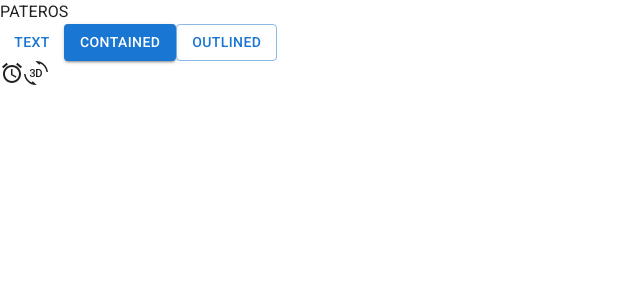
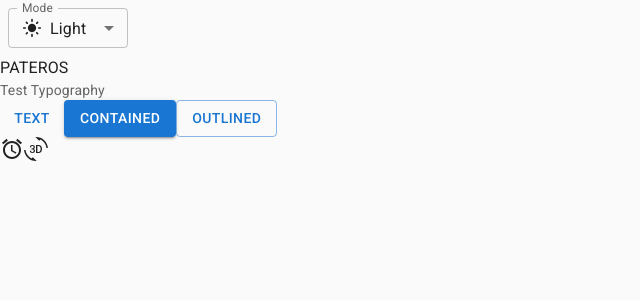
Before and after one commit to TuanPh1608/trello-web, a React (Vite) app: page / in a window 1280 px wide. Shown: the top 300 px of the page, without its empty margins (0-640 px from the left). Built offline with nearby package versions, Linux system fonts and the light colour scheme.

Commit message:
Config dark-light mode

```diff
--- a/src/App.jsx
+++ b/src/App.jsx
@@ -1,12 +1,70 @@
+import { useColorScheme } from '@mui/material/styles'
+
 import Button from '@mui/material/Button'
 import AccessAlarm from '@mui/icons-material/AccessAlarm'
 import ThreeDRotation from '@mui/icons-material/ThreeDRotation'
+import Typography from '@mui/material/Typography'
+import Select from '@mui/material/Select'
+import MenuItem from '@mui/material/MenuItem'
+import Box from '@mui/material/Box'
+import FormControl from '@mui/material/FormControl';
+import InputLabel from '@mui/material/InputLabel';
 
+import LightModeIcon from '@mui/icons-material/LightMode'
+import DarkModeIcon from '@mui/icons-material/DarkMode'
+import SystemModeIcon from '@mui/icons-material/SystemUpdateAlt'
+
+
+function ModeToggle() {
+  const { mode, setMode } = useColorScheme()
+  if (!mode) {
+    return null
+  }
+
+  const handleChange = (event) => {
+
+    setMode(event.target.value)
+  }
+
+  return (
+    <FormControl sx={{ m: 1, minWidth: 120 }} size='small'>
+      <InputLabel id="label-select-mode">Mode</InputLabel>
+      <Select
+        labelId="label-select-mode"
+        id="select-mode"
+        value={mode}
+        label="Mode"
+        onChange={handleChange}
+        displayEmpty
+        inputProps={{ 'aria-label': 'Without label' }}
+      >
+        <MenuItem value="light">
+          <Box sx={{ display: 'flex', alignItems: 'center', gap: 1 }}>
+            <LightModeIcon fontSize='small' /> Light
+          </Box>
+
+        </MenuItem>
+        <MenuItem value="dark">
+          <Box sx={{ display: 'flex', alignItems: 'center', gap: 1 }}>
+            <DarkModeIcon fontSize='small' /> Dark
+          </Box>
+        </MenuItem>
+        <MenuItem value="system">
+          <Box sx={{ display: 'flex', alignItems: 'center', gap: 1 }}>
+            <SystemModeIcon fontSize='small' /> System
+          </Box>
+        </MenuItem>
+      </Select>
+    </FormControl >
+  )
+}
 
 function App() {
   return (
     <>
+      <ModeToggle />
       <div>PATEROS</div>
+      <Typography variant="body2" color="text.secondary">Test Typography</Typography>
       <Button variant="text">Text</Button>
       <Button variant="contained">Contained</Button>
       <Button variant="outlined">Outlined</Button>
--- a/src/main.jsx
+++ b/src/main.jsx
@@ -2,10 +2,14 @@ import { StrictMode } from 'react'
 import { createRoot } from 'react-dom/client'
 import App from './App.jsx'
 import CSSBaseline from '@mui/material/CssBaseline'
+import { ThemeProvider } from '@mui/material/styles'
+import theme from './theme.js'
 
 createRoot(document.getElementById('root')).render(
   <StrictMode>
-    <CSSBaseline />
-    <App />
-  </StrictMode>,
+    <ThemeProvider theme={theme} defaultMode='light'>
+      <CSSBaseline />
+      <App />
+    </ThemeProvider>
+  </StrictMode>
 )
--- /dev/null
+++ b/src/theme.js
@@ -0,0 +1,49 @@
+
+import { createTheme } from '@mui/material/styles'
+import { red } from '@mui/material/colors'
+
+// Create a theme instance.
+const theme = createTheme({
+    cssVariables: {
+        colorSchemeSelector: '.mode-%s',
+    },
+    colorSchemes: {
+        dark: {
+            palette: {
+                primary: {
+                    main: '#90caf9',
+                },
+                secondary: {
+                    main: '#f48fb1',
+                },
+                error: red,
+                background: {
+                    default: '#303030',
+                    paper: '#424242',
+                },
+                text: {
+                    primary: 'rgba(255, 255, 255, 0.87)',
+                    secondary: 'rgba(255, 255, 255, 0.7)',
+                    disabled: 'rgba(255, 255, 255, 0.5)',
+                }
+            },
+        },
+        light: {
+            palette: {
+                primary: {
+                    main: '#1976d2',
+                },
+                secondary: {
+                    main: '#dc004e',
+                },
+                error: red,
+                background: {
+                    default: '#fafafa',
+                    paper: '#fff',
+                },
+            },
+        }
+    },
+})
+
+export default theme
```
